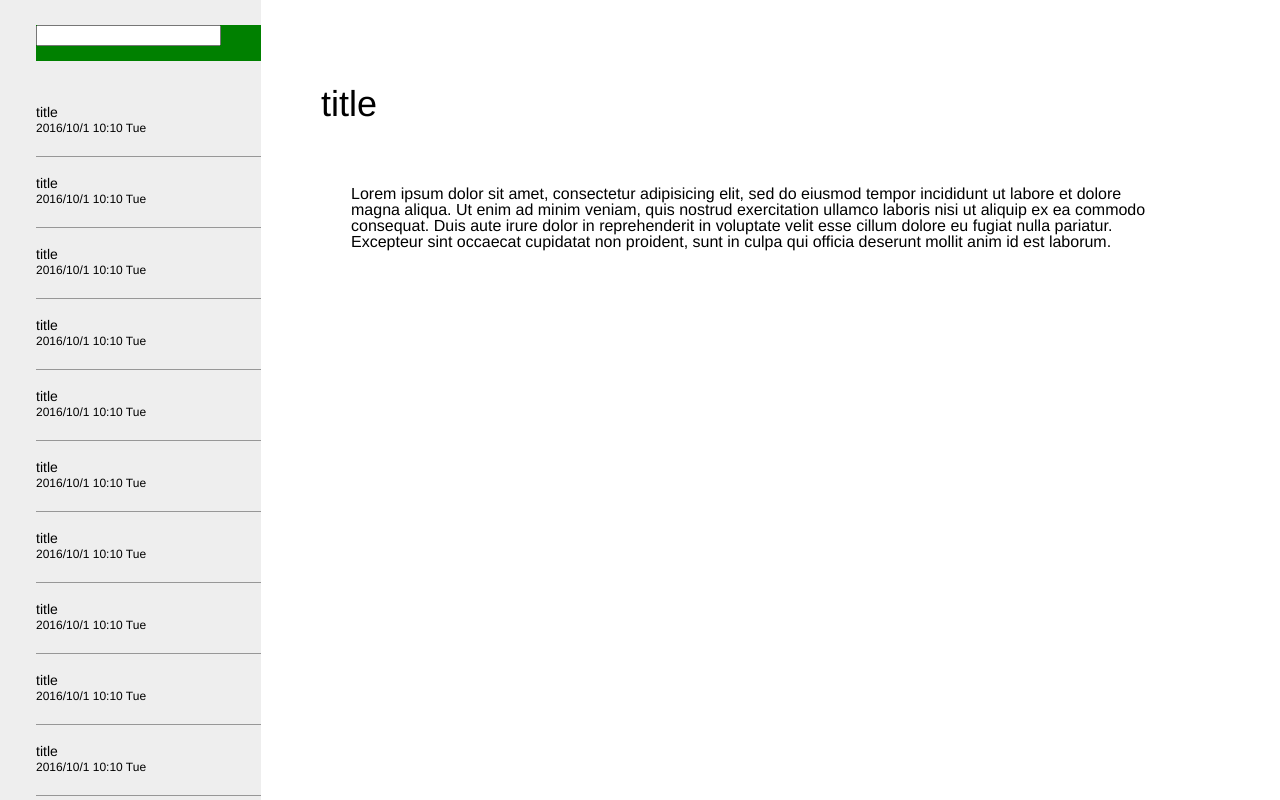
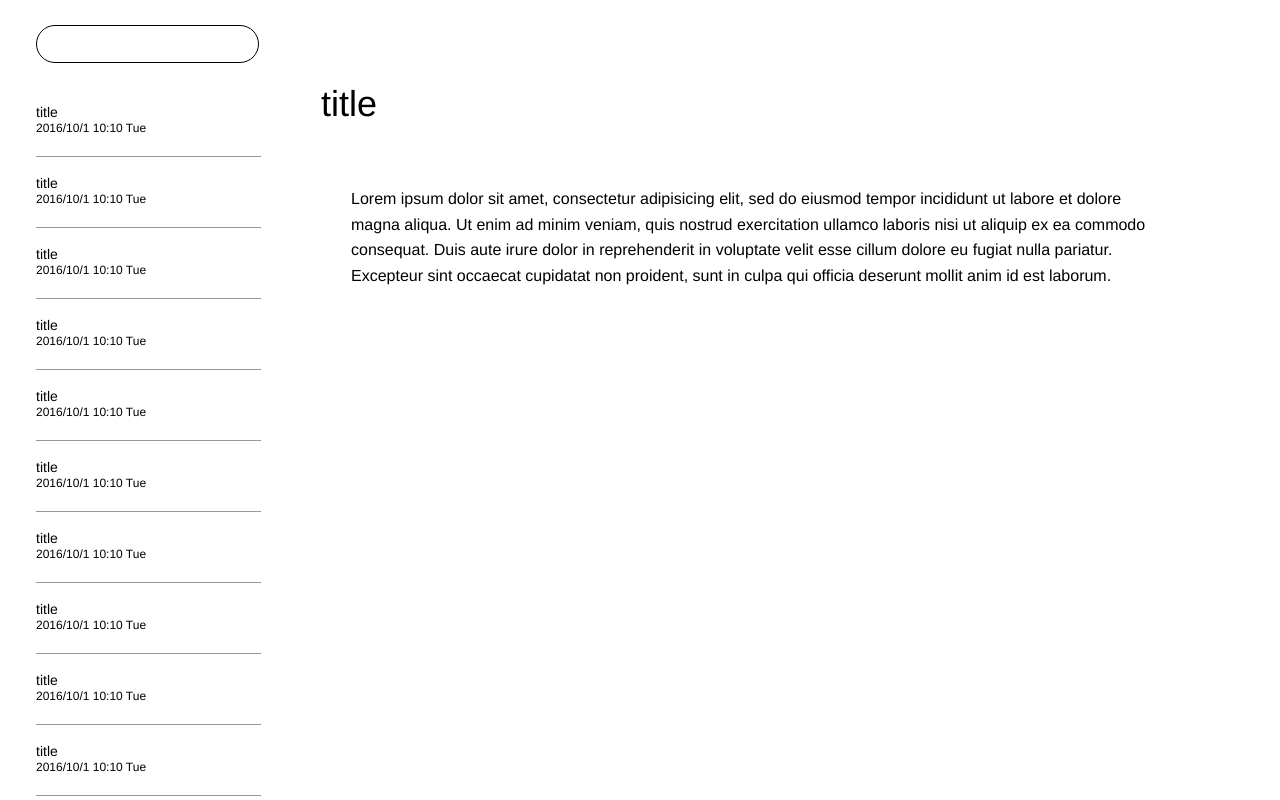
Before and after one commit to kotar0/docs_practice, a website: page docs/index.html in a window 1280 px wide. Drawn offline with Linux system fonts and the light colour scheme.

```diff
--- a/dev/sass/index.scss
+++ b/dev/sass/index.scss
@@ -3,7 +3,7 @@
 }
 
 .sidemenu{
-background-color: #eeeeee;
+//background-color: #eeeeee;
 box-sizing: border-box;
 padding: 25px 0px 0px 36px;
 position: fixed;
@@ -15,7 +15,18 @@
 .search{
   height: 36px;
   width: 225px;
-  background-color: green;
+}
+
+.search__input{
+  padding: 0;
+  border:solid 1px #000;
+border-radius: 30px;
+  width: 98%;
+  height: 100%;
+  &:focus {
+    outline:none;
+   border:solid 1px #20b2aa;
+}
 }
 
 .items{
@@ -57,5 +68,6 @@
 }
 
 .docBody{
+  line-height: 1.6em;
   padding: 64px 130px 0px 90px;
 }
--- a/docs/index.html
+++ b/docs/index.html
@@ -12,7 +12,7 @@
   <aside>
     <div class="sidemenu">
       <div class="search">
-        <input type="text">
+        <input type="text" class="search__input">
       </div>
       <div class="items">
         <ul>
```
Also changed, not shown: docs/css/index.css.
